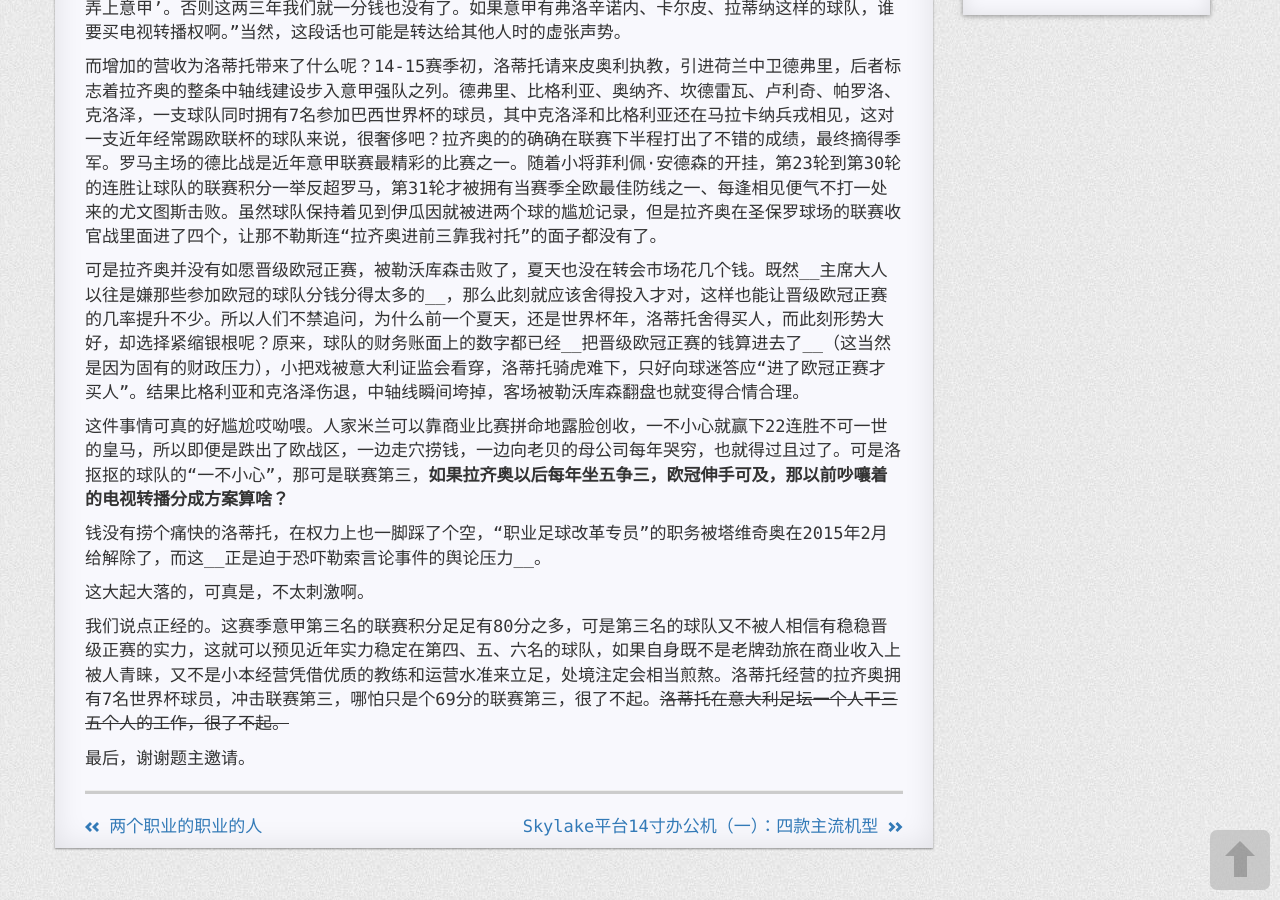
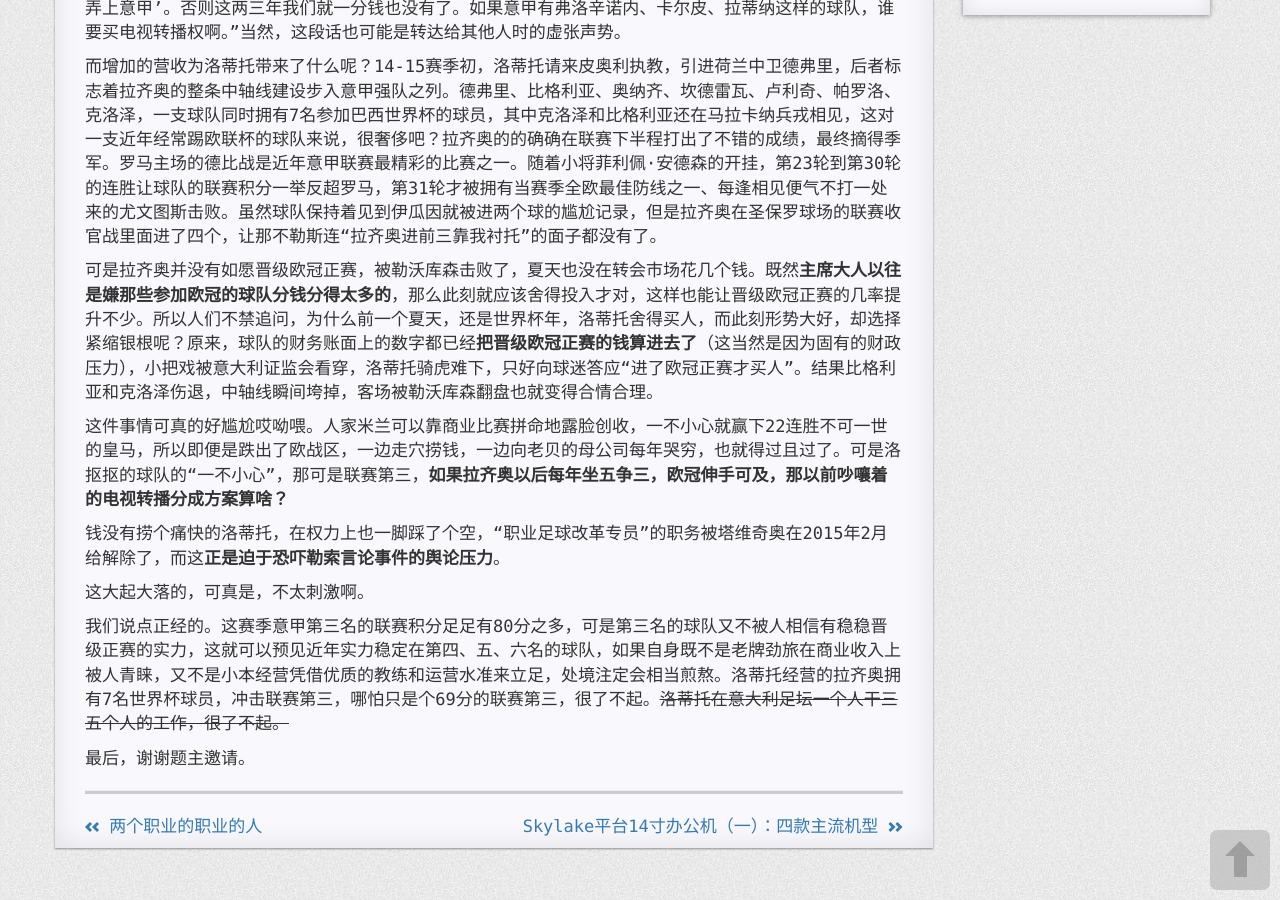
Before and after one commit to HiroaKEY/hiroakey.github.io, a Jekyll site: the page built from _posts/2016-05-26-Lotito.md, in a window 1280 px wide and 900 px high, scrolled down 604 px. Built offline with Jekyll 4.4.1, drawn with Linux system fonts in a browser that asks for light colours.

Commit message:
fix bold

```diff
--- a/_posts/2016-05-26-Lotito.md
+++ b/_posts/2016-05-26-Lotito.md
@@ -19,11 +19,11 @@
 
 而增加的营收为洛蒂托带来了什么呢？14-15赛季初，洛蒂托请来皮奥利执教，引进荷兰中卫德弗里，后者标志着拉齐奥的整条中轴线建设步入意甲强队之列。德弗里、比格利亚、奥纳齐、坎德雷瓦、卢利奇、帕罗洛、克洛泽，一支球队同时拥有7名参加巴西世界杯的球员，其中克洛泽和比格利亚还在马拉卡纳兵戎相见，这对一支近年经常踢欧联杯的球队来说，很奢侈吧？拉齐奥的的确确在联赛下半程打出了不错的成绩，最终摘得季军。罗马主场的德比战是近年意甲联赛最精彩的比赛之一。随着小将菲利佩·安德森的开挂，第23轮到第30轮的连胜让球队的联赛积分一举反超罗马，第31轮才被拥有当赛季全欧最佳防线之一、每逢相见便气不打一处来的尤文图斯击败。虽然球队保持着见到伊瓜因就被进两个球的尴尬记录，但是拉齐奥在圣保罗球场的联赛收官战里面进了四个，让那不勒斯连“拉齐奥进前三靠我衬托”的面子都没有了。
 
-可是拉齐奥并没有如愿晋级欧冠正赛，被勒沃库森击败了，夏天也没在转会市场花几个钱。既然__主席大人以往是嫌那些参加欧冠的球队分钱分得太多的__，那么此刻就应该舍得投入才对，这样也能让晋级欧冠正赛的几率提升不少。所以人们不禁追问，为什么前一个夏天，还是世界杯年，洛蒂托舍得买人，而此刻形势大好，却选择紧缩银根呢？原来，球队的财务账面上的数字都已经__把晋级欧冠正赛的钱算进去了__（这当然是因为固有的财政压力），小把戏被意大利证监会看穿，洛蒂托骑虎难下，只好向球迷答应“进了欧冠正赛才买人”。结果比格利亚和克洛泽伤退，中轴线瞬间垮掉，客场被勒沃库森翻盘也就变得合情合理。
+可是拉齐奥并没有如愿晋级欧冠正赛，被勒沃库森击败了，夏天也没在转会市场花几个钱。既然**主席大人以往是嫌那些参加欧冠的球队分钱分得太多的**，那么此刻就应该舍得投入才对，这样也能让晋级欧冠正赛的几率提升不少。所以人们不禁追问，为什么前一个夏天，还是世界杯年，洛蒂托舍得买人，而此刻形势大好，却选择紧缩银根呢？原来，球队的财务账面上的数字都已经**把晋级欧冠正赛的钱算进去了**（这当然是因为固有的财政压力），小把戏被意大利证监会看穿，洛蒂托骑虎难下，只好向球迷答应“进了欧冠正赛才买人”。结果比格利亚和克洛泽伤退，中轴线瞬间垮掉，客场被勒沃库森翻盘也就变得合情合理。
 
-这件事情可真的好尴尬哎呦喂。人家米兰可以靠商业比赛拼命地露脸创收，一不小心就赢下22连胜不可一世的皇马，所以即便是跌出了欧战区，一边走穴捞钱，一边向老贝的母公司每年哭穷，也就得过且过了。可是洛抠抠的球队的“一不小心”，那可是联赛第三，__如果拉齐奥以后每年坐五争三，欧冠伸手可及，那以前吵嚷着的电视转播分成方案算啥？__
+这件事情可真的好尴尬哎呦喂。人家米兰可以靠商业比赛拼命地露脸创收，一不小心就赢下22连胜不可一世的皇马，所以即便是跌出了欧战区，一边走穴捞钱，一边向老贝的母公司每年哭穷，也就得过且过了。可是洛抠抠的球队的“一不小心”，那可是联赛第三，**如果拉齐奥以后每年坐五争三，欧冠伸手可及，那以前吵嚷着的电视转播分成方案算啥？**
 
-钱没有捞个痛快的洛蒂托，在权力上也一脚踩了个空，“职业足球改革专员”的职务被塔维奇奥在2015年2月给解除了，而这__正是迫于恐吓勒索言论事件的舆论压力__。
+钱没有捞个痛快的洛蒂托，在权力上也一脚踩了个空，“职业足球改革专员”的职务被塔维奇奥在2015年2月给解除了，而这**正是迫于恐吓勒索言论事件的舆论压力**。
 
 这大起大落的，可真是，不太刺激啊。
 
```
